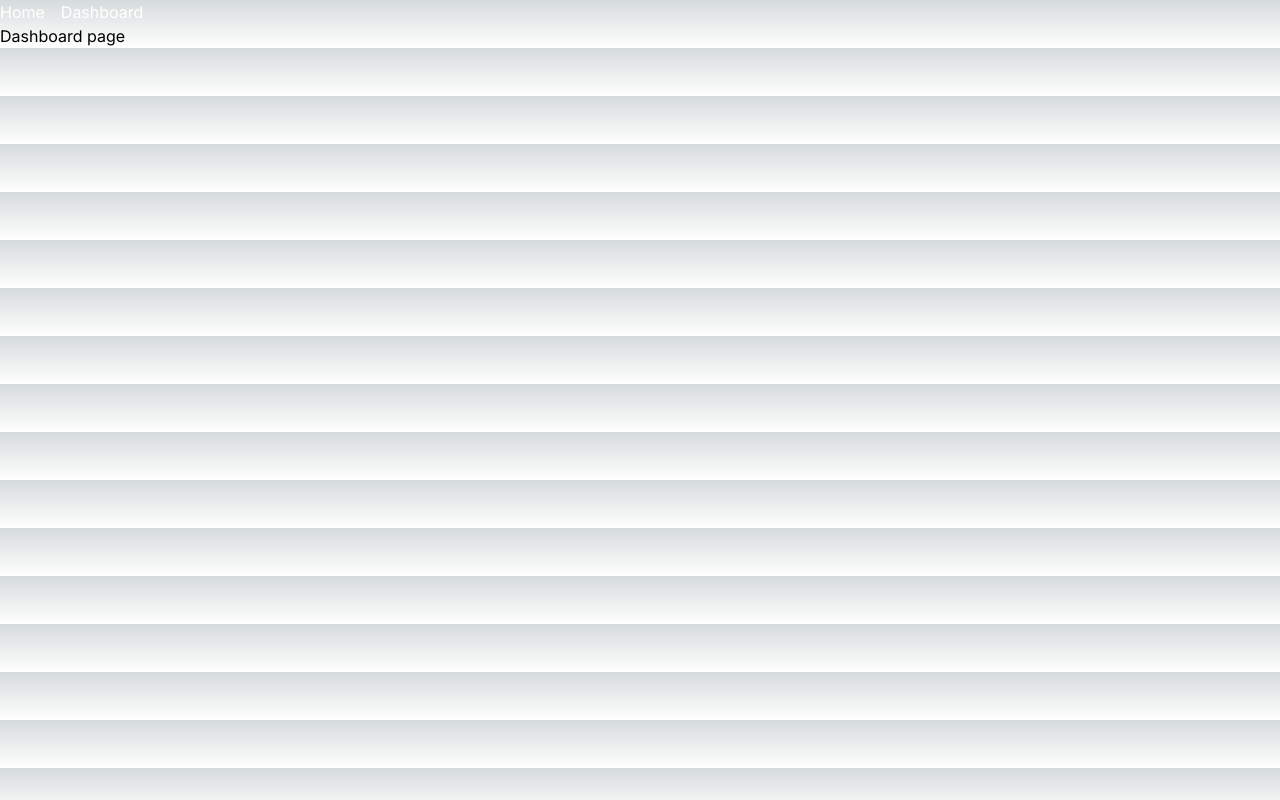
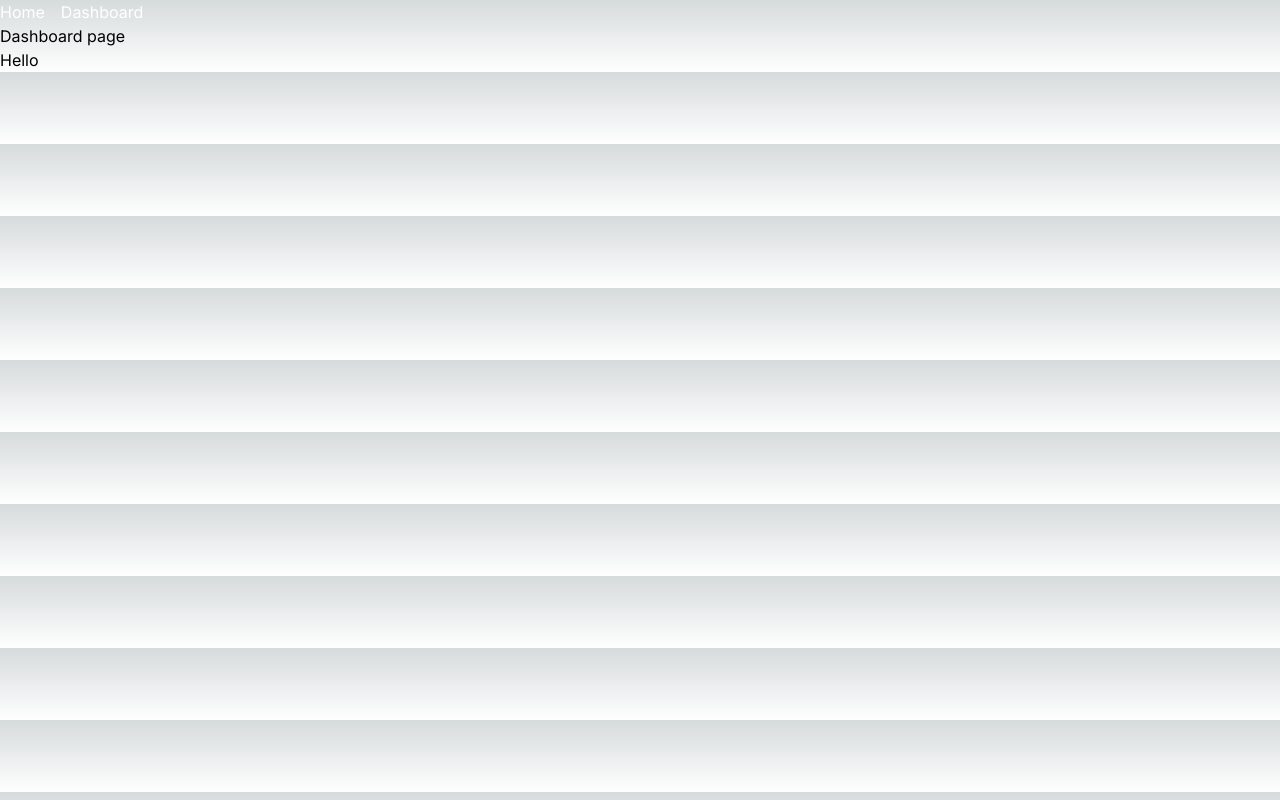
Before and after one commit to DeVibes/Finestra, a Next.js app: page /dashboard in a window 1280 px wide. Built offline with nearby package versions, Linux system fonts and the light colour scheme.

Commit message:
created 2 test endpoints

```diff
--- /dev/null
+++ b/src/app/api/hello/route.ts
@@ -0,0 +1,5 @@
+import { NextRequest, NextResponse } from "next/server";
+
+export async function GET(req: NextRequest) {
+  return NextResponse.json({ text: 'Hello' })
+}
--- /dev/null
+++ b/src/app/api/transactions/route.ts
@@ -0,0 +1,12 @@
+import { NextRequest, NextResponse } from "next/server"
+
+export async function GET(req: NextRequest) {
+  const entries = Array.from({ length: 10 }, (_, i) => ({
+    name: `Entry ${i}`,
+    description: `This is entry ${i}`,
+    price: i * 10,
+    date: new Date().toISOString(),
+    paymentType: i % 2 === 0 ? '8421' : '2294'
+  }))
+  return NextResponse.json(entries)
+}
--- a/src/app/dashboard/page.tsx
+++ b/src/app/dashboard/page.tsx
@@ -1,8 +1,17 @@
-import React from 'react'
+'use client'
+import React, { useEffect, useState } from 'react'
 
 const DashboardPage = () => {
+  const [serverStatus, setServerStatus] = useState('test');
+
+  useEffect(() => {
+    fetch('/api/hello')
+      .then(response => response.json())
+      .then(data => setServerStatus(data.text))
+  }, []);
+
   return (
-    <div><h1>Dashboard page</h1></div>
+    <div><h1>Dashboard page</h1>{serverStatus}</div>
   )
 }
 
```
